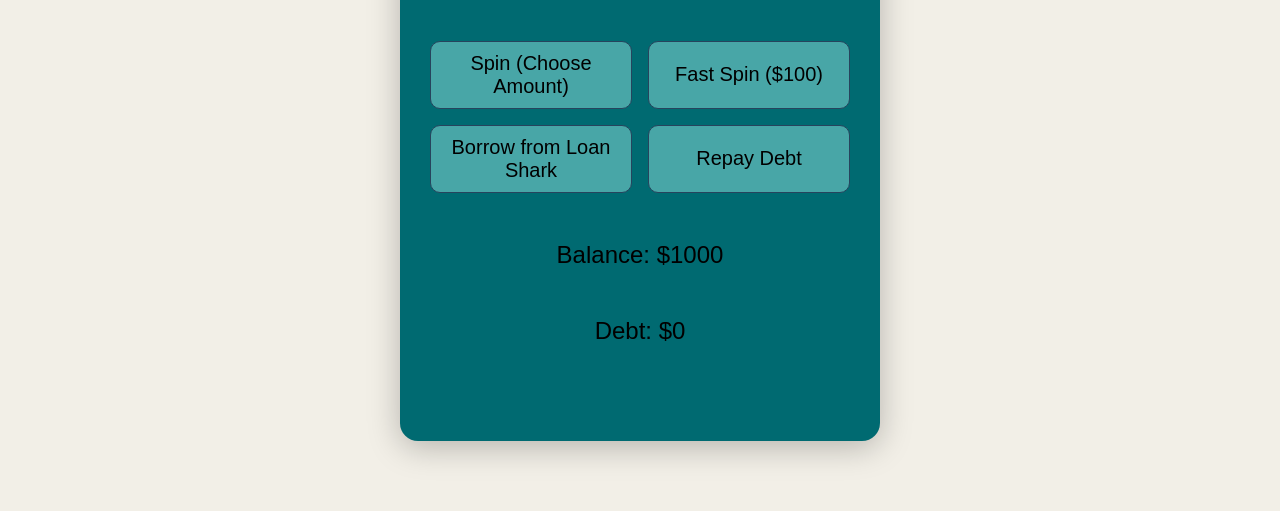
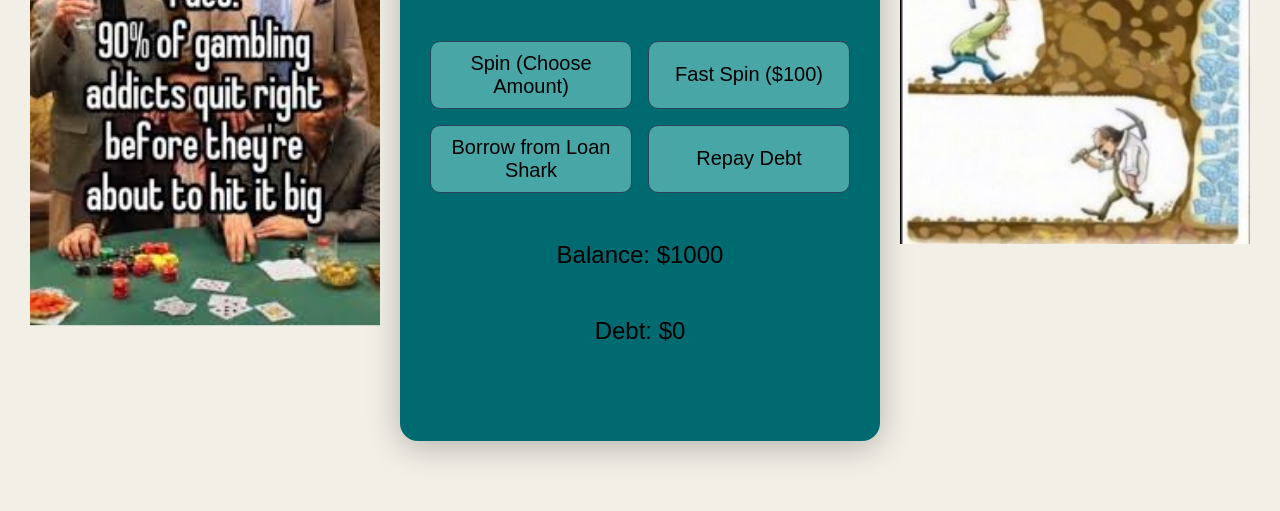
Before and after one commit to herrrscher/deepdive-4, a plain HTML site: page index.html in a window 1280 px wide. Shown: the part 289-800 px from the top of the page. Drawn offline with Linux system fonts and the light colour scheme.

Commit message:
something

```diff
--- a/index.html
+++ b/index.html
@@ -31,6 +31,12 @@
     <p id="debt">Debt: $0</p>
     <ul id="historyLog"></ul>
 </div>
+
+<div class="sides">
+    <img src="images/quit.jpg" alt="Left Side" class="side-image left">
+    <img src="images/motivation.jpg" alt="Right Side" class="side-image right">
+</div>
+
 <script src="script.js"></script>
 </body>
 </html>
--- a/style.css
+++ b/style.css
@@ -108,3 +108,20 @@ a {
     width: 100%;
     margin-top: 0;
 }
+
+.side-image {
+    position: fixed;
+    top: 50%;
+    transform: translateY(-50%);
+    width: 350px;
+    height: auto;
+    z-index: 5;
+}
+
+.left {
+    left: 30px;
+}
+
+.right {
+    right: 30px;
+}
```
Also changed, not shown: coinflip.html (+5 -0 lines).
